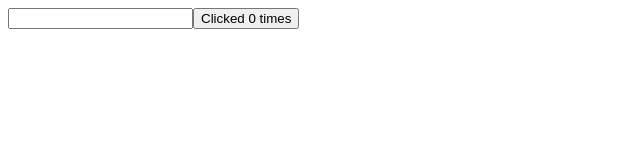
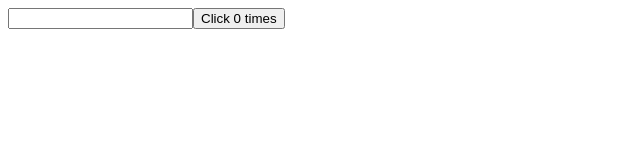
Before and after one commit to Christinekrm02/Hooks, a React (Create React App) app: page / in a window 1280 px wide. Shown: the top 160 px of the page, without its empty margins (0-640 px from the left). Built offline with nearby package versions, Linux system fonts and the light colour scheme.

Commit message:
Create a hook that conditionally updates state useEffect() takes an array of dependencies to monitor whenever the component runs the dependencies will be updated when state is as per function instructions

```diff
--- a/src/App.js
+++ b/src/App.js
@@ -10,13 +10,14 @@
 import HookCounterWithArr from "./components/Hooks/HookCounterWithArr";
 // eslint-disable-next-line no-unused-vars
 import ClassCounterUE from "./components/ClassComponents/ClassCounterUE";
-import ClassCounterConditionalUE from "./components/ClassCounterConditionalUE";
+//import ClassCounterConditionalUE from "./components/ClassCounterConditionalUE";
 //import HookCounterUE from "./components/Hooks/HookCounterUE";
+import HookCounterConditionalUE from "./components/Hooks/HookCounterConditionalUE";
 
 function App() {
   return (
     <div className="App">
-      <ClassCounterConditionalUE />
+      <HookCounterConditionalUE />
     </div>
   );
 }
--- /dev/null
+++ b/src/components/Hooks/HookCounterConditionalUE.jsx
@@ -0,0 +1,24 @@
+import React, { useState, useEffect } from "react";
+//Conditionally update component using useEffect instead of class component with componentDidMount
+function HookCounterConditionalUE() {
+  const [count, setCount] = useState(0);
+  const [name, setName] = useState("");
+
+  //useEffect() takes two arguments
+  useEffect(() => {
+    console.log("useEffect updating document title");
+    document.title = `You clicked ${count} times`;
+  }, [count]);
+  return (
+    <div>
+      <input
+        type="text"
+        value={name}
+        onChange={event => setName(event.target.value)}
+      />
+      <button onClick={() => setCount(count + 1)}>Click {count} times</button>
+    </div>
+  );
+}
+
+export default HookCounterConditionalUE;
```
